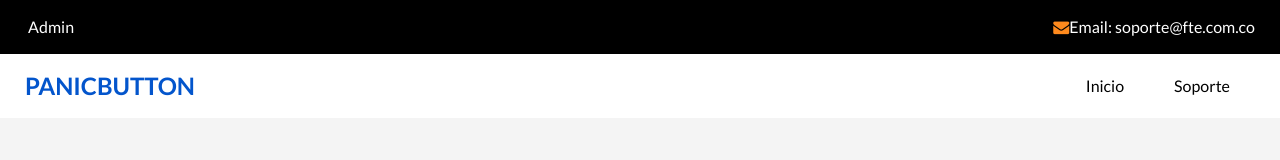
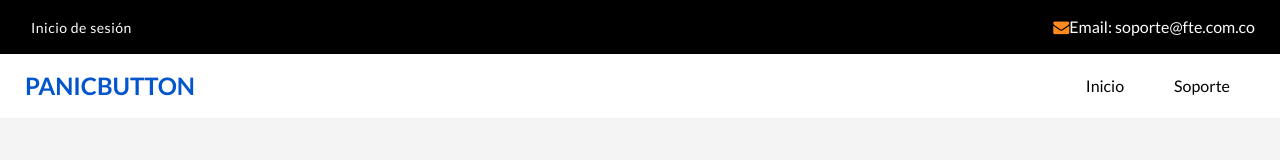
Before and after one commit to mejimenezp/PannicButtonWeb, a React (Create React App) app: page /login in a window 1280 px wide. Shown: the top 160 px of the page. Built offline with nearby package versions, Linux system fonts and the light colour scheme.

Commit message:
soporte v2

```diff
--- a/src/api/admin.js
+++ b/src/api/admin.js
@@ -43,8 +43,17 @@ export const login = async (phone, email) => {
 // Cerrar sesión
 export const logout = () => {
   localStorage.removeItem("token");
+  localStorage.removeItem("serv_id");
+  localStorage.removeItem("serv_name");
   localStorage.removeItem("role");
+  localStorage.removeItem("id");
+  localStorage.removeItem("Dpto_ID");
+  localStorage.removeItem("Area_ID");
+  localStorage.removeItem("Ciud_ID");
+  localStorage.removeItem("Vere_ID");
+  localStorage.removeItem("Loca_ID");
 };
+
 
 // ✅ Nueva función para validar el token en el backend
 export const validateToken = async () => {
--- /dev/null
+++ b/src/assets/css/btadmin.css
@@ -0,0 +1,54 @@
+.dropdown {
+    position: relative;
+    display: inline-block;
+  }
+
+  .admin-button {
+    background: none;
+    border: none;
+    color: white;
+    font-size: 14px;
+    padding: 0;
+    cursor: pointer;
+    display: flex;
+    align-items: center;
+    gap: 6px;
+    font-weight: 500;
+    text-decoration: none;
+  }
+
+  .admin-button:hover {
+    text-decoration: underline;
+  }
+
+
+  .dropdown-menu {
+    left: 100%;
+    transform: translateX(-50%);
+    right: auto;
+  }
+
+
+  .dropdown-menu button {
+    background: none;
+    border: none;
+    padding: 10px;
+    text-align: left;
+    cursor: pointer;
+    color: #333;
+    font-size: 14px;
+  }
+
+  .dropdown-menu button:hover {
+    background-color: #f0f0f0;
+  }
+  .contact_nav {
+    position: relative;
+    overflow: visible !important;
+    z-index: 999;
+  }
+  .dropdown-menu {
+    display: block !important;
+    visibility: visible !important;
+    opacity: 1 !important;
+  }
--- a/src/components/ContactForm.js
+++ b/src/components/ContactForm.js
@@ -180,28 +180,28 @@ const ContactForm = ({ loadContacts, editingContact, setEditingContact }) => {
         ))}
       </select>
       <label>Área Actual: {editingContact?.Area}</label>
-      <select name="area_id" value={contact.area_id} onChange={handleChange} required disabled={!areas.length}>
+      <select name="area_id" value={contact.area_id} onChange={handleChange}  disabled={!areas.length}>
         <option value="">Seleccione un Área</option>
         {areas.map((a) => (
           <option key={a.Area_ID} value={a.Area_ID}>{a.Area_Name}</option>
         ))}
       </select>
       <label>Ciudad Actual: {editingContact?.Ciudad}</label>
-      <select name="ciud_id" value={contact.ciud_id} onChange={handleChange} required disabled={!ciudades.length}>
+      <select name="ciud_id" value={contact.ciud_id} onChange={handleChange}  disabled={!ciudades.length}>
         <option value="">Seleccione una Ciudad</option>
         {ciudades.map((c) => (
           <option key={c.Ciud_ID} value={c.Ciud_ID}>{c.Ciud_Name}</option>
         ))}
       </select>
       <label>Vereda Actual: {editingContact?.Vereda}</label>
-      <select name="vere_id" value={contact.vere_id} onChange={handleChange} required disabled={!veredas.length}>
+      <select name="vere_id" value={contact.vere_id} onChange={handleChange}  disabled={!veredas.length}>
         <option value="">Seleccione una Vereda</option>
         {veredas.map((v) => (
           <option key={v.Vere_ID} value={v.Vere_ID}>{v.Vere_Name}</option>
         ))}
       </select>
       <label>Localidad Actual: {editingContact?.Localidad}</label>
-      <select name="loca_id" value={contact.loca_id} onChange={handleChange} required disabled={!localidades.length}>
+      <select name="loca_id" value={contact.loca_id} onChange={handleChange}  disabled={!localidades.length}>
         <option value="">Seleccione una Localidad</option>
         {localidades.map((l) => (
           <option key={l.Loca_ID} value={l.Loca_ID}>{l.Loca_Name}</option>
--- a/src/components/Header.js
+++ b/src/components/Header.js
@@ -1,17 +1,47 @@
-import React from "react";
-import { Link } from "react-router-dom";
+import React, { useState } from "react";
+import { Link, useNavigate } from "react-router-dom";
+import { logout } from "../api/admin";
+import "../assets/css/btadmin.css";
 
 const Header = () => {
+  const [menuOpen, setMenuOpen] = useState(false);
+  const navigate = useNavigate();
+  const isLoggedIn = !!localStorage.getItem("token");
+
+  const handleMenuSelect = (option) => {
+    setMenuOpen(false);
+    if (option === "admin") {
+      navigate("/admin");
+    } else if (option === "logout") {
+      logout();
+      navigate("/login");
+    }
+  };
+
   return (
     <header className="header_section">
       <div className="header_top">
         <div className="container-fluid">
           <div className="contact_nav">
-            {/* Botón de Admin */}
-            <Link to="/admin" className="admin-button">
-              <i className="fa fa-user-cog" aria-hidden="true"></i>
-              <span> Admin</span>
-            </Link>
+            {isLoggedIn ? (
+              <div className="dropdown">
+                <button onClick={() => setMenuOpen(!menuOpen)} className="admin-button">
+                  <i className="fa fa-user-cog" aria-hidden="true"></i>
+                  <span> Opciones ▼</span>
+                </button>
+                {menuOpen && (
+                  <div className="dropdown-menu">
+                    <button onClick={() => handleMenuSelect("admin")}>🔧 Panel Admin</button>
+                    <button onClick={() => handleMenuSelect("logout")}>🚪 Cerrar Sesión</button>
+                  </div>
+                )}
+              </div>
+            ) : (
+              <button onClick={() => navigate("/login")} className="admin-button">
+                <i className="fa fa-sign-in-alt" aria-hidden="true"></i>
+                <span> Inicio de sesión</span>
+              </button>
+            )}
 
             <a href="mailto:soporte.botondepanico@gmail.com">
               <i className="fa fa-envelope" aria-hidden="true"></i>
@@ -20,6 +50,7 @@ const Header = () => {
           </div>
         </div>
       </div>
+
       <div className="header_bottom">
         <div className="container-fluid">
           <nav className="navbar navbar-expand-lg custom_nav-container">
--- a/src/pages/AdminDashboard.js
+++ b/src/pages/AdminDashboard.js
@@ -3,10 +3,16 @@ import "../assets/css/admin.css";
 
 const AdminDashboard = () => {
   const navigate = useNavigate();
+  const currentUserRole = localStorage.getItem("role");
+  const isSupport = currentUserRole === "support";
 
   return (
     <div className="admin-dashboard">
-      <h2>Panel de Administración</h2>
+       <h2>
+        {isSupport
+          ? "Panel de Administración (Soporte)"
+          : "Panel de Administración"}
+      </h2>
       <div className="admin-options">
         <button className="btn btn-users" onClick={() => navigate("/adminUsers")}>
           👥 Gestionar Usuarios
```
